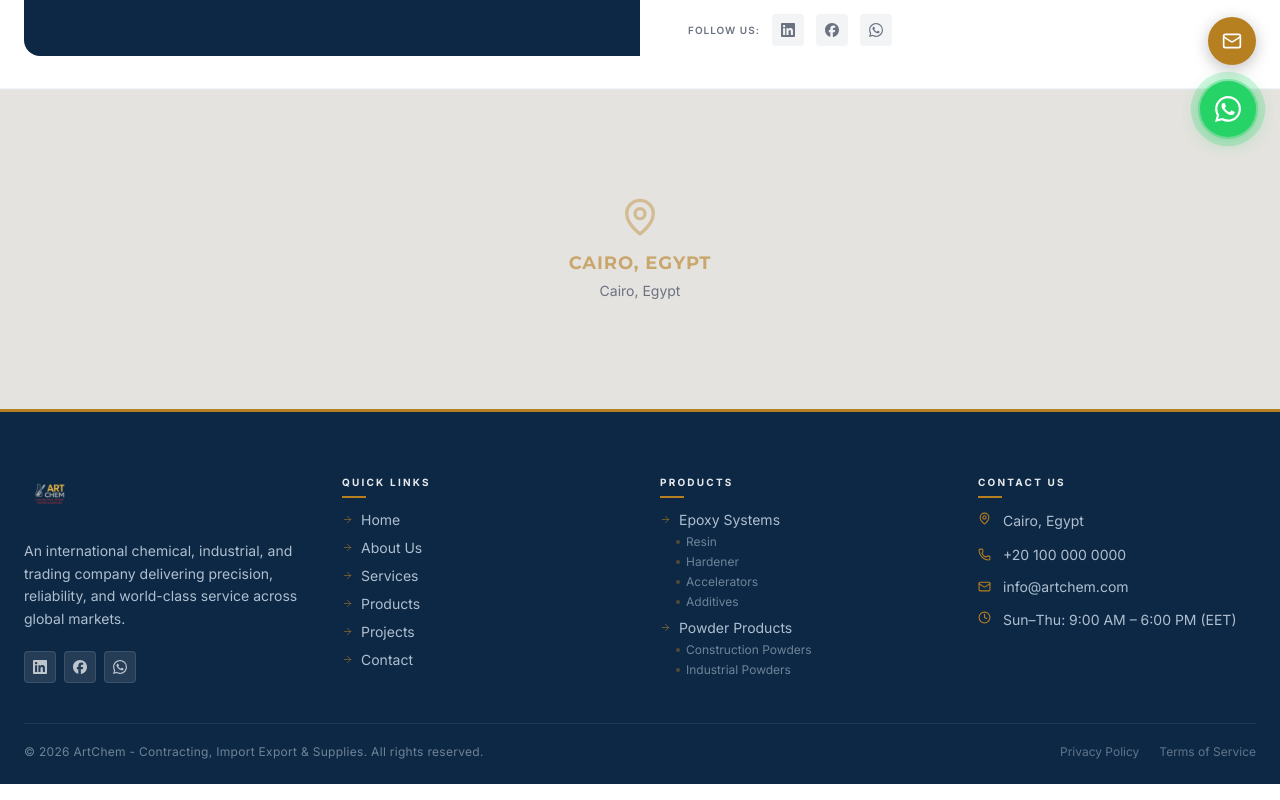
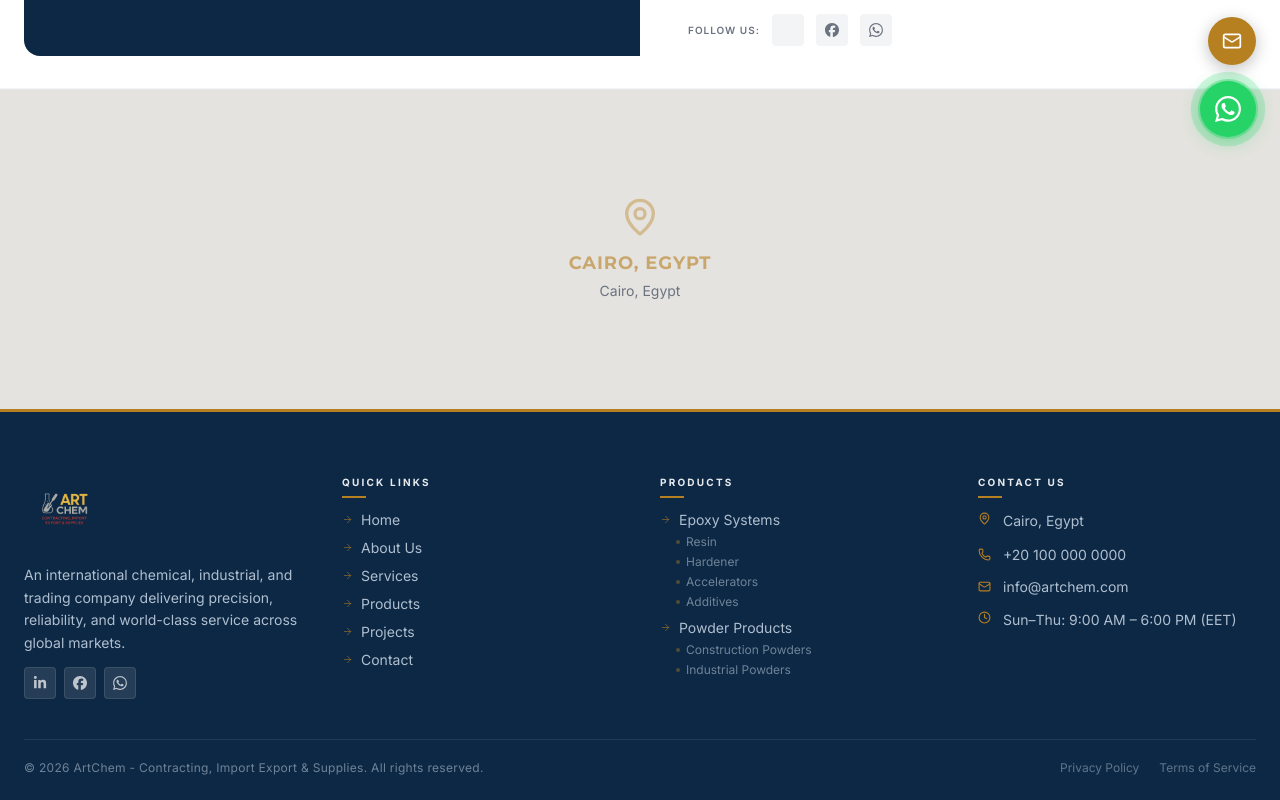
Before and after one commit to Amr-Mohamed-dev/Artchem-company-final, a React (Vite) app: page /contact in a window 1280 px wide. Shown: the part 639-1439 px from the top of the page. Built offline with nearby package versions, Linux system fonts and the light colour scheme.

Commit message:
edit in footer

```diff
--- a/src/components/layout/Footer.tsx
+++ b/src/components/layout/Footer.tsx
@@ -6,9 +6,12 @@ import { productCategories } from "../../data/categories";
 import artchemLogo from "../../assets/images/mainlogo.png";
 import { MapPin, Phone, Mail, Clock, ArrowRight } from "lucide-react";
 import * as SiIcons from "react-icons/si";
+import * as FaIcons from "react-icons/fa6";
 
 function SocialIconCompact({ social }: { social: typeof socialLinks[0] }) {
-  const Icon = SiIcons[social.icon as keyof typeof SiIcons];
+  const Icon =
+  (SiIcons as any)[social.icon] ||
+  (FaIcons as any)[social.icon];
 
   return (
     <a
@@ -33,12 +36,13 @@ export function Footer() {
         <div className="grid grid-cols-1 md:grid-cols-2 lg:grid-cols-4 gap-10 mb-10">
 
           {/* Brand Column */}
-          <div className="space-y-4">
-            <img
-              src={artchemLogo}
-              alt={companyInfo.name}
-              className="h-14 w-auto"
-            />
+          <div className="space-y-2">
+          <img
+                src={artchemLogo}
+                alt={companyInfo.name}
+                className="h-[48px] md:h-[88px] w-auto object-contain block"
+                style={{ imageRendering: "auto" }}
+              />
             <p className="text-sidebar-accent-foreground leading-relaxed text-sm">
               {companyInfo.description}
             </p>
--- a/src/components/layout/Navbar.tsx
+++ b/src/components/layout/Navbar.tsx
@@ -37,7 +37,7 @@ export function Navbar() {
               <img
                 src={artchemLogo}
                 alt={companyInfo.name}
-                className="h-[48px] md:h-[58px] w-auto object-contain block"
+                className="h-[48px] md:h-[88px] w-auto object-contain block"
                 style={{ imageRendering: "auto" }}
               />
             </div>
--- a/src/data/socialLinks.ts
+++ b/src/data/socialLinks.ts
@@ -1,5 +1,5 @@
 export const socialLinks = [
-  { id: "linkedin",  name: "LinkedIn",  url: "https://linkedin.com/company/artchem", icon: "SiLinkedin",  baseColor: "#0A66C2" },
+  { id: "linkedin",  name: "LinkedIn",  url: "https://linkedin.com/company/artchem", icon: "FaLinkedinIn",  baseColor: "#1877F2" },
   { id: "facebook",  name: "Facebook",  url: "https://facebook.com/artchem",         icon: "SiFacebook",  baseColor: "#1877F2" },
   { id: "whatsapp",  name: "WhatsApp",  url: "https://wa.me/1234567890",             icon: "SiWhatsapp",  baseColor: "#25D366" },
 ];
```
